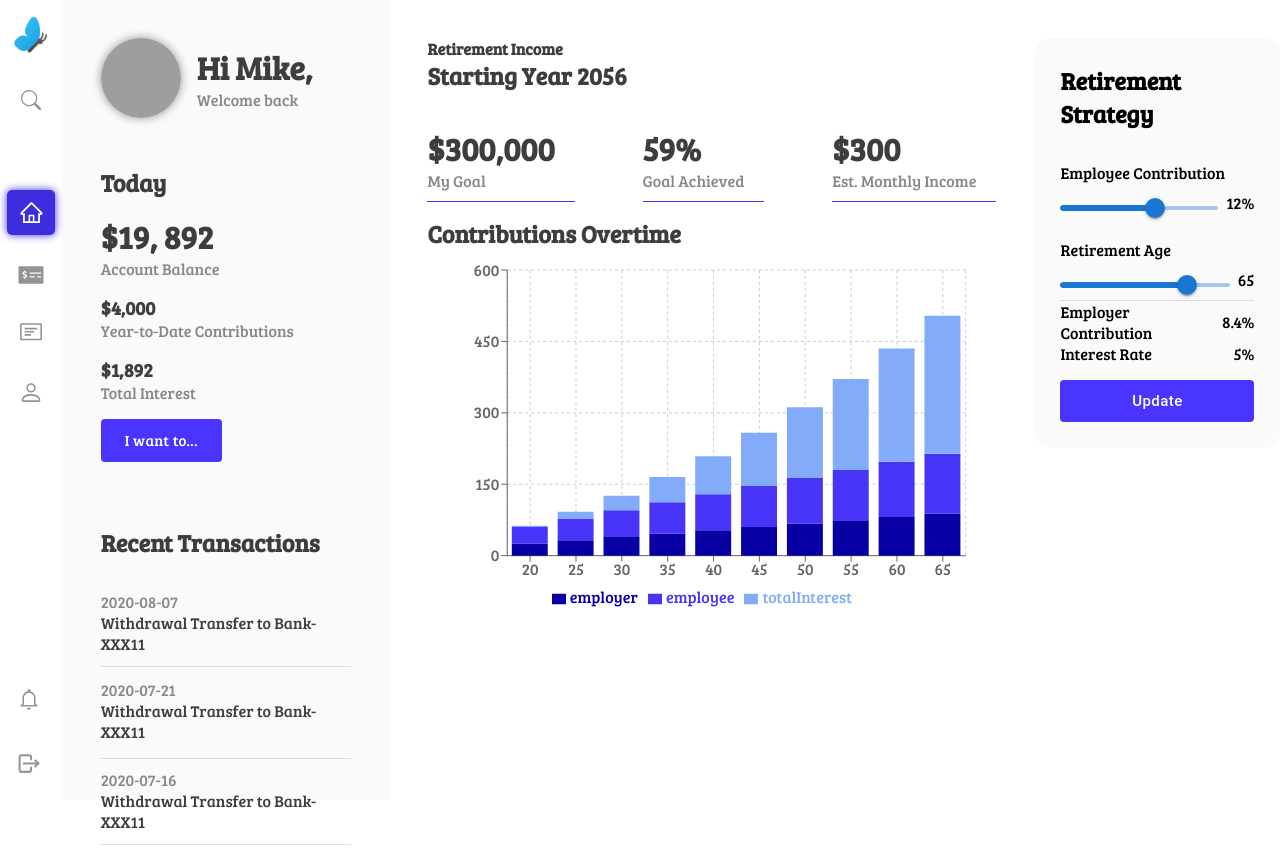
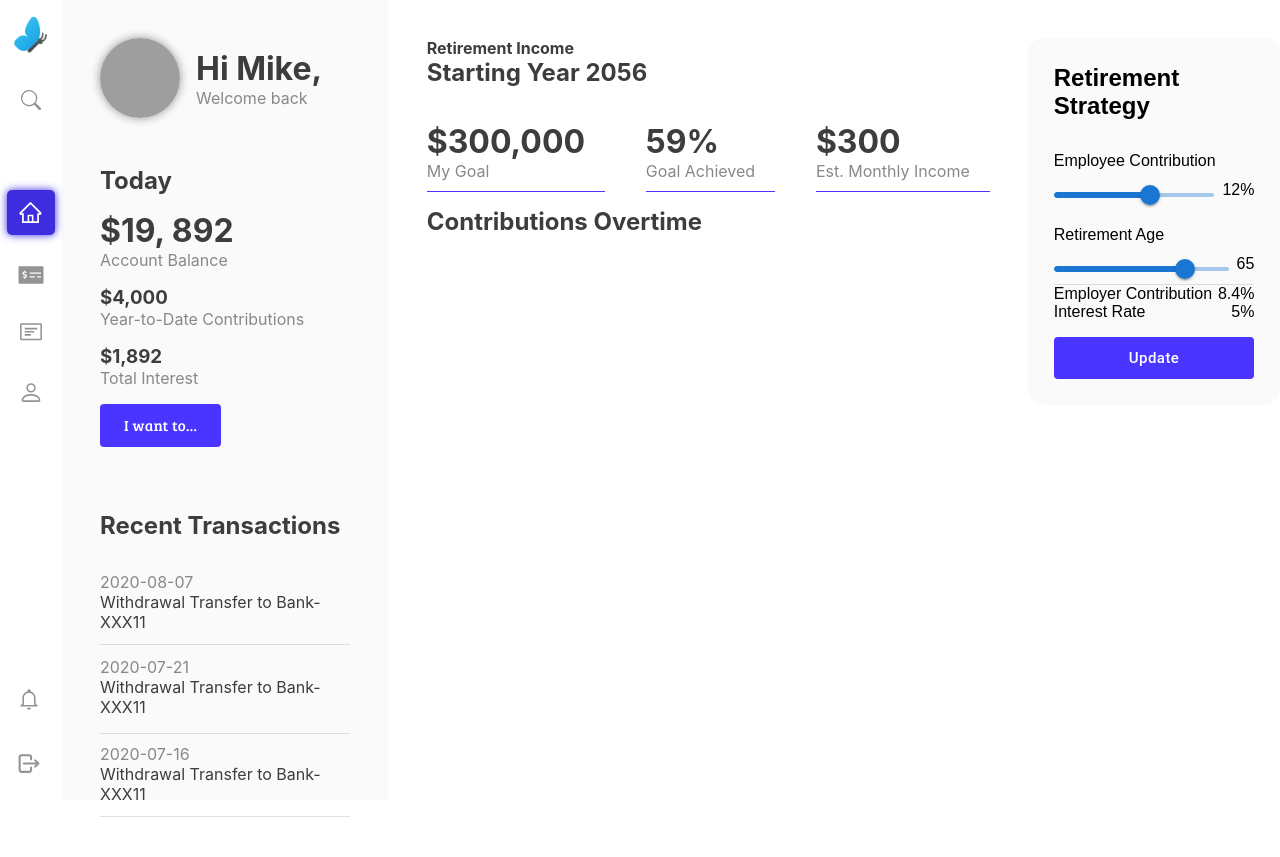
Before and after one commit to hassanulinam/retirement-plan-portal, a React (Create React App) app: page / in a window 1280 px wide. After the commit the page ends 829 px from the top, so only its background shows below. Built offline with nearby package versions, Linux system fonts and the light colour scheme; grey boxes are pictures that could not be loaded.

Commit message:
final version for assg submisstion

```diff
--- a/src/components/RetirementIncome.tsx
+++ b/src/components/RetirementIncome.tsx
@@ -24,7 +24,6 @@ const RetirementIncome = () => {
       </div>
 
       <h2>Contributions Overtime</h2>
-      <ContributionsChart />
     </div>
   );
 };
--- a/src/index.css
+++ b/src/index.css
@@ -15,5 +15,4 @@ code {
 * {
   margin: 0;
   padding: 0;
-  font-family: "Bree Serif";
 }
```
